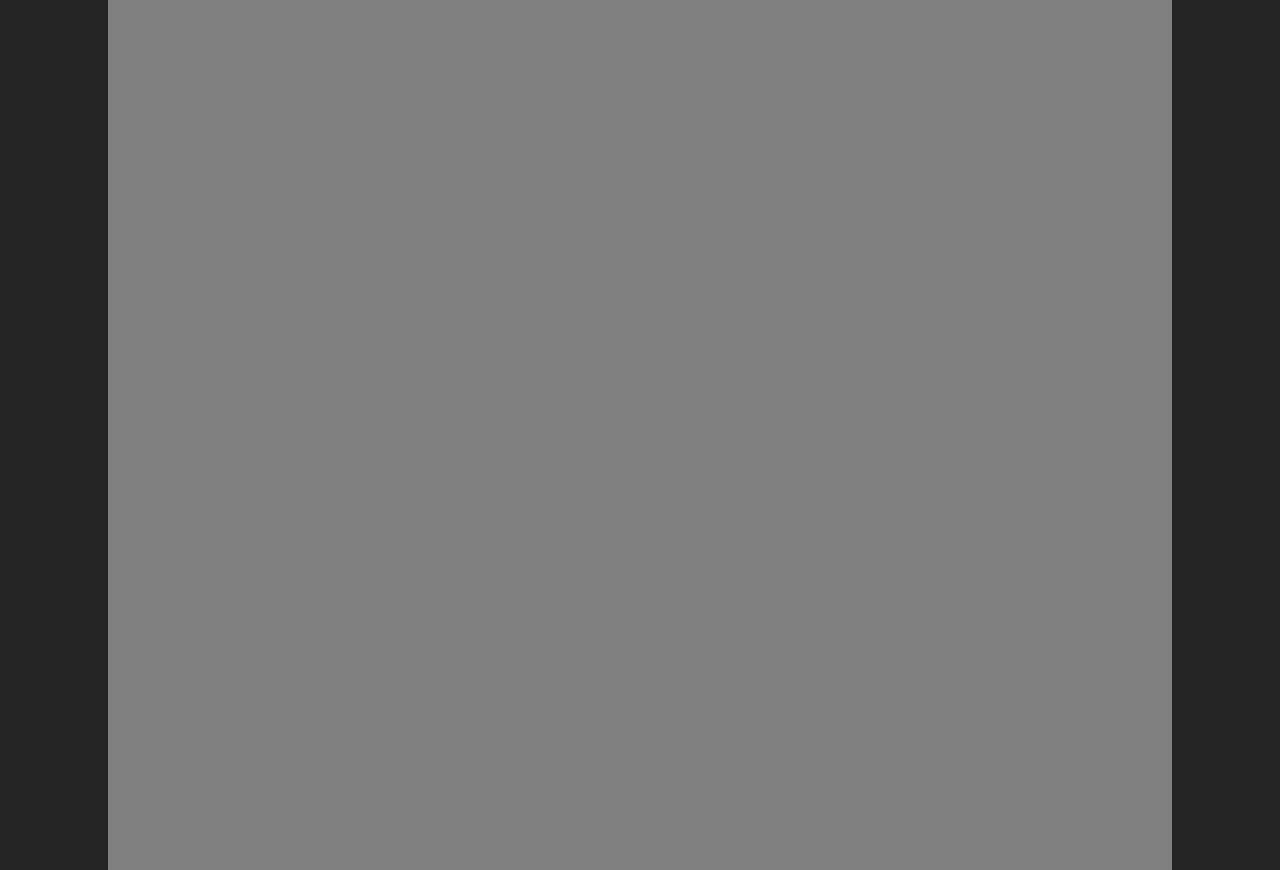
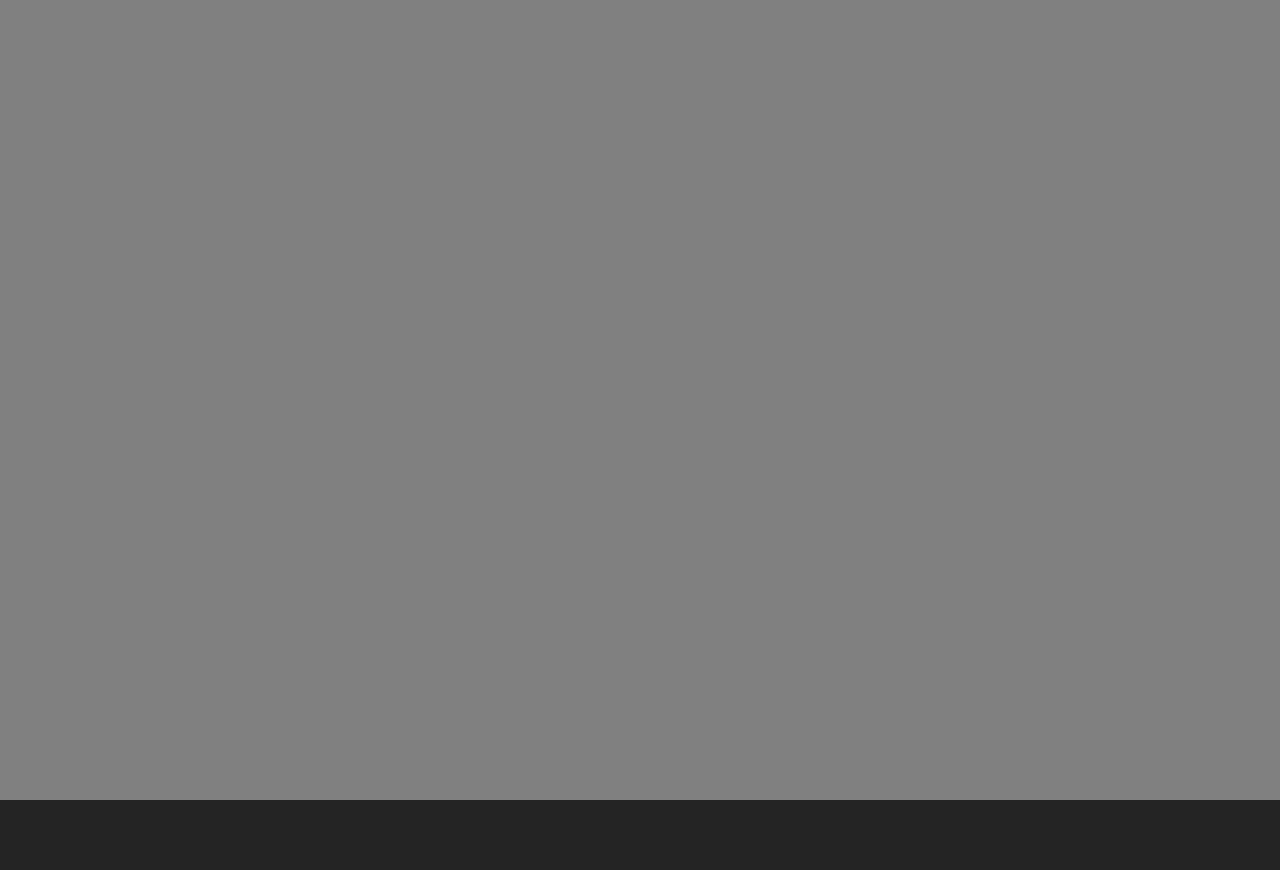
Before and after one commit to baccigalupi/gpu-app, a website built with Vite: page index.html in a window 1280 px wide. After the commit the page ends 800 px from the top, so only its background shows below. Built offline with nearby package versions, Linux system fonts and the light colour scheme.

Commit message:
Canvas takes up app, setup for resize

```diff
--- a/src/app.ts
+++ b/src/app.ts
@@ -2,7 +2,6 @@ import { setupCanvas } from "./app/canvas";
 
 export const app = () => {
   setupCanvas();
-  // create canvas
   // setup webgpu
   // setup input manager
   // start render cycle
--- a/src/app/canvas.ts
+++ b/src/app/canvas.ts
@@ -1,9 +1,13 @@
-export class SetupCanvasElement {
+export class SetupCanvas {
   parentSelector!: string;
   element!: HTMLCanvasElement;
+  width: number;
+  height: number;
 
   constructor(parentSelector: string) {
     this.parentSelector = parentSelector;
+    this.width = 1000;
+    this.height = 800;
   }
 
   getParent() {
@@ -11,20 +15,49 @@ export class SetupCanvasElement {
   }
 
   addElementToDom() {
-    const parent = this.getParent()
+    const parent = this.getParent();
     if (parent) {
       this.element = document.createElement("canvas");
-      this.element.width = 1000;
-      this.element.height = 800;
       parent.appendChild(this.element);
+      this.resize();
     } else {
       console.error("canvas not created");
     }
   }
+
+  getDimensions() {
+    const { height, width } = this.element.getBoundingClientRect();
+    this.width = width;
+    this.height = height;
+
+    return { height, width };
+  }
+
+  aspect() {
+    return this.width / this.height;
+  }
+
+  adjustedWidth() {
+    return this.width * window.devicePixelRatio;
+  }
+
+  adjustedHeight() {
+    return this.height * window.devicePixelRatio;
+  }
+
+  resize() {
+    this.getDimensions();
+    this.element.width = this.adjustedWidth();
+    this.element.height = this.adjustedHeight();
+  }
+
+  getContext() {
+    return this.element.getContext("webgpu");
+  }
 }
 
 export const setupCanvas = (parentSelector: string = "#app") => {
-  const builder = new SetupCanvasElement(parentSelector);
+  const builder = new SetupCanvas(parentSelector);
   builder.addElementToDom();
   return builder.element;
-}
+};
--- a/src/style.css
+++ b/src/style.css
@@ -22,9 +22,18 @@ body {
 }
 
 #app {
-  max-width: 1280px;
-  margin: 0 auto;
-  padding: 2rem;
-  text-align: center;
+  display: grid;
+  width: 100vw;
+  height: 100vh;
+  grid-template-columns: 1fr;
+  grid-template-rows: auto 1fr;
   background-color: gray;
 }
+
+canvas {
+  position: absolute;
+  left: 0;
+  top: 0;
+  height: 100%;
+  width: 100%;
+}
```
